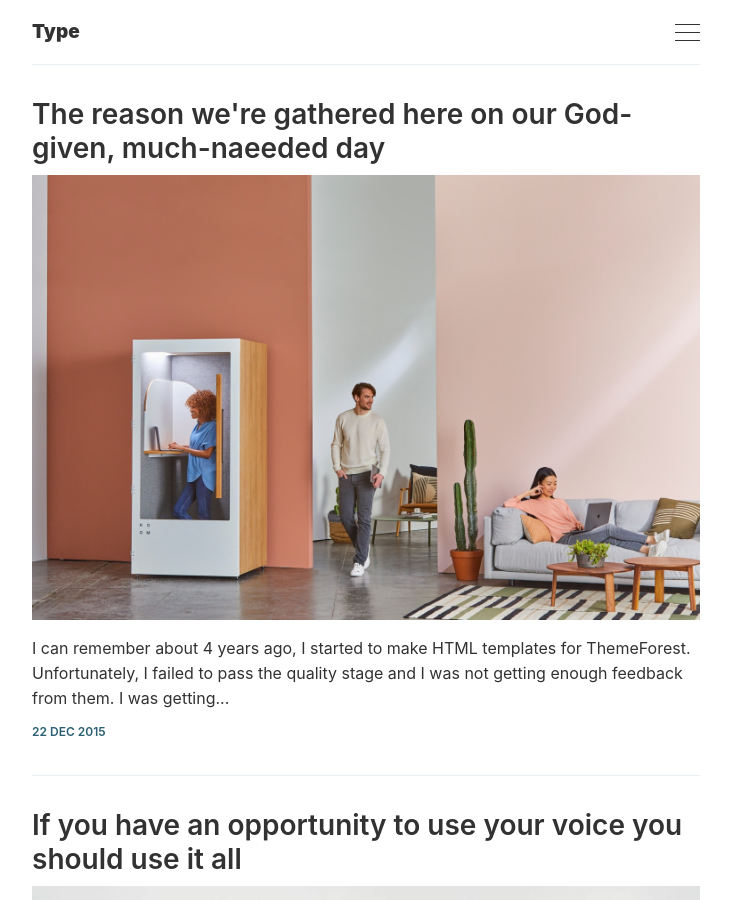
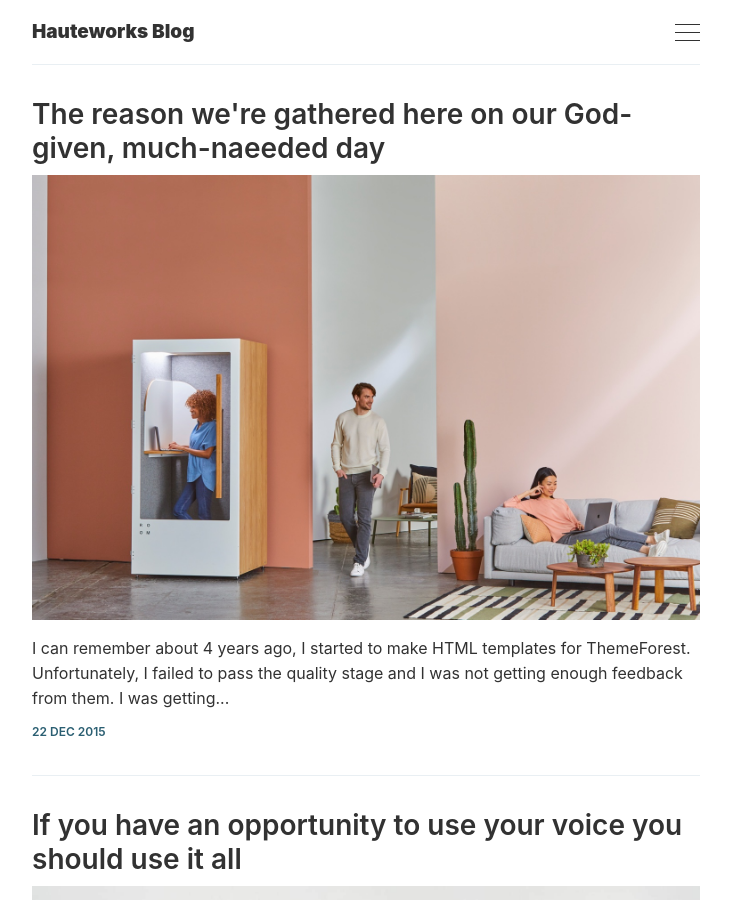
Before and after one commit to hauteworks/hauteworks-blog, a Jekyll site: the page built from index.html, in a window 1280 px wide and 900 px high. Shown: the whole window, without its empty margins (274-1005 px from the left). Built offline with Jekyll 4.4.1, drawn with Linux system fonts in a browser that asks for light colours; the list of posts is cut into pages by our own code.

Commit message:
changed blog name

```diff
--- a/_config.yml
+++ b/_config.yml
@@ -6,8 +6,8 @@
 # 'jekyll serve'. If you change this file, please restart the server process.
 
 # Site settings
-title:       Type
-email:       ''
+title:       Hauteworks Blog
+email:       'support@hauteworks.com'
 description: ''
 baseurl:     '' # The subpath of your site, e.g. /blog
 url:         'https://type-jekyll.aspirethemes.com/' # The base hostname & protocol for your site
```
